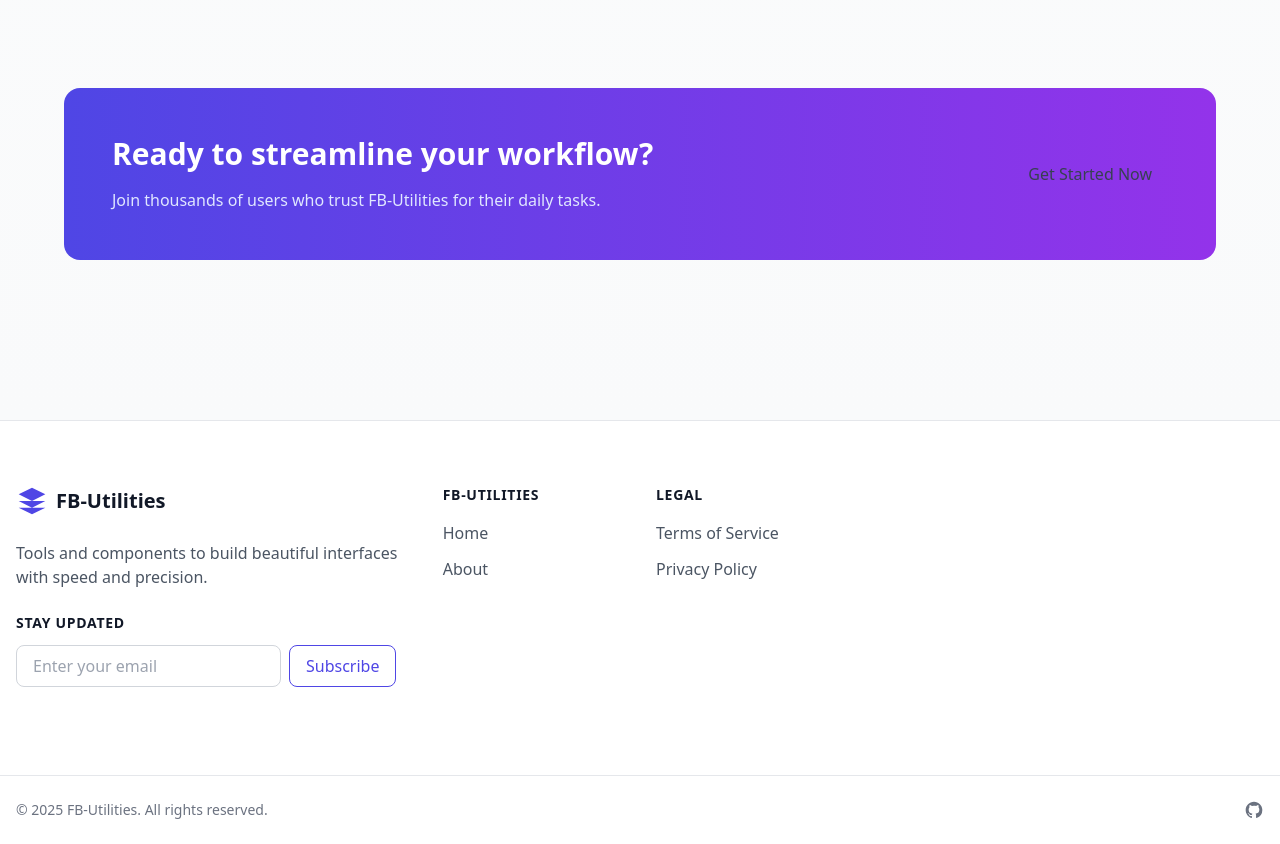
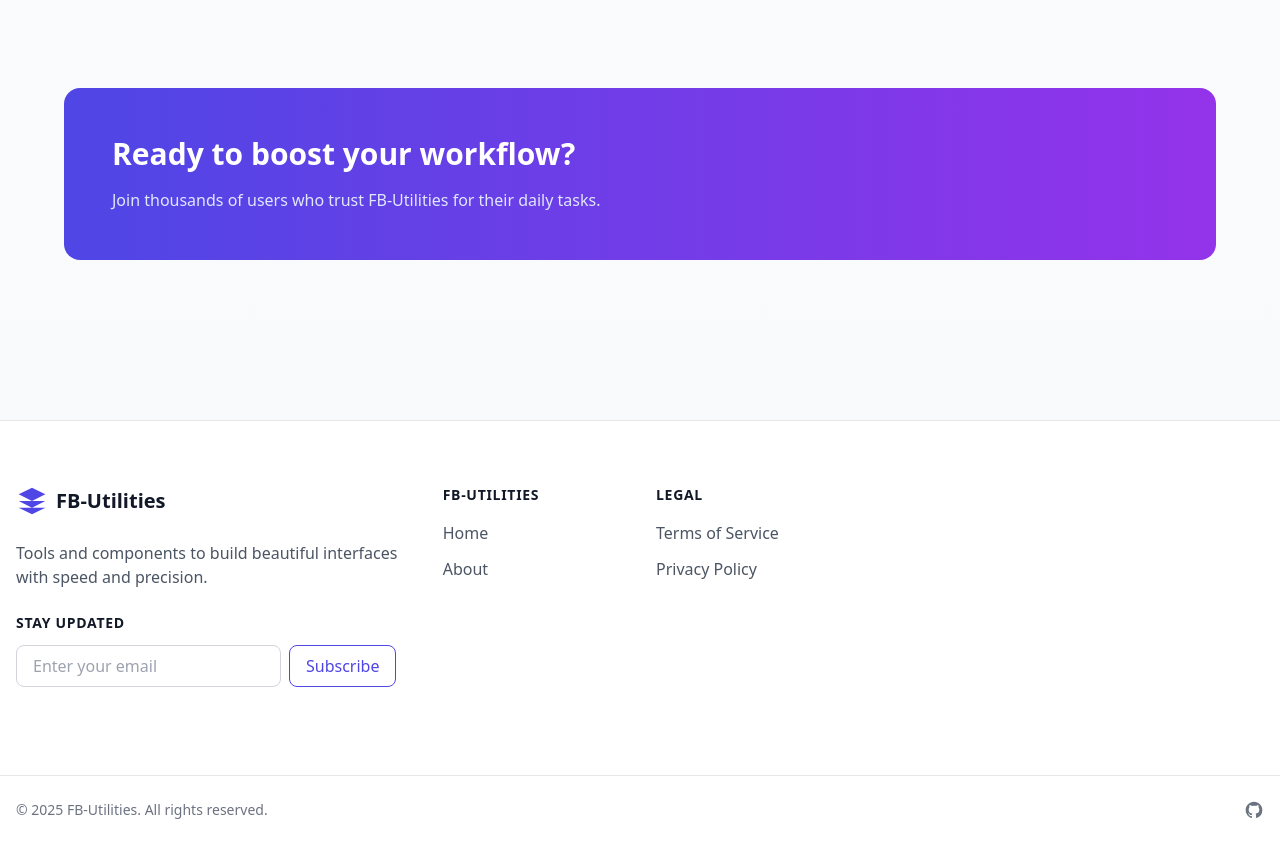
Before and after one commit to BleckWolf25/FB-Utilities, a React (Vite) app: page / in a window 1280 px wide. Shown: the part 2180-3024 px from the top of the page. Built offline with nearby package versions, Linux system fonts and the light colour scheme.

Commit message:
Fixed Home.jsx

```diff
--- a/src/pages/Home.jsx
+++ b/src/pages/Home.jsx
@@ -291,7 +291,7 @@ const Home = () => {
         >
           <div className="md:flex items-center justify-between">
             <div className="mb-6 md:mb-0 md:mr-8">
-              <h2 className="text-2xl md:text-3xl font-bold mb-4">Ready to streamline your workflow?</h2>
+              <h2 className="text-2xl md:text-3xl font-bold mb-4">Ready to boost your workflow?</h2>
               <p className="text-indigo-100">Join thousands of users who trust FB-Utilities for their daily tasks.</p>
             </div>
             <AnimatedElement
@@ -302,15 +302,6 @@ const Home = () => {
                 duration: 0.5
               }}
             >
-              <Button
-                variant="light"
-                size="lg"
-                className="whitespace-nowrap"
-                onClick={() => window.location.href = '/get-started'}
-                aria-label="Get started with FB-Utilities"
-              >
-                Get Started Now
-              </Button>
             </AnimatedElement>
           </div>
         </AnimateInView>
```
